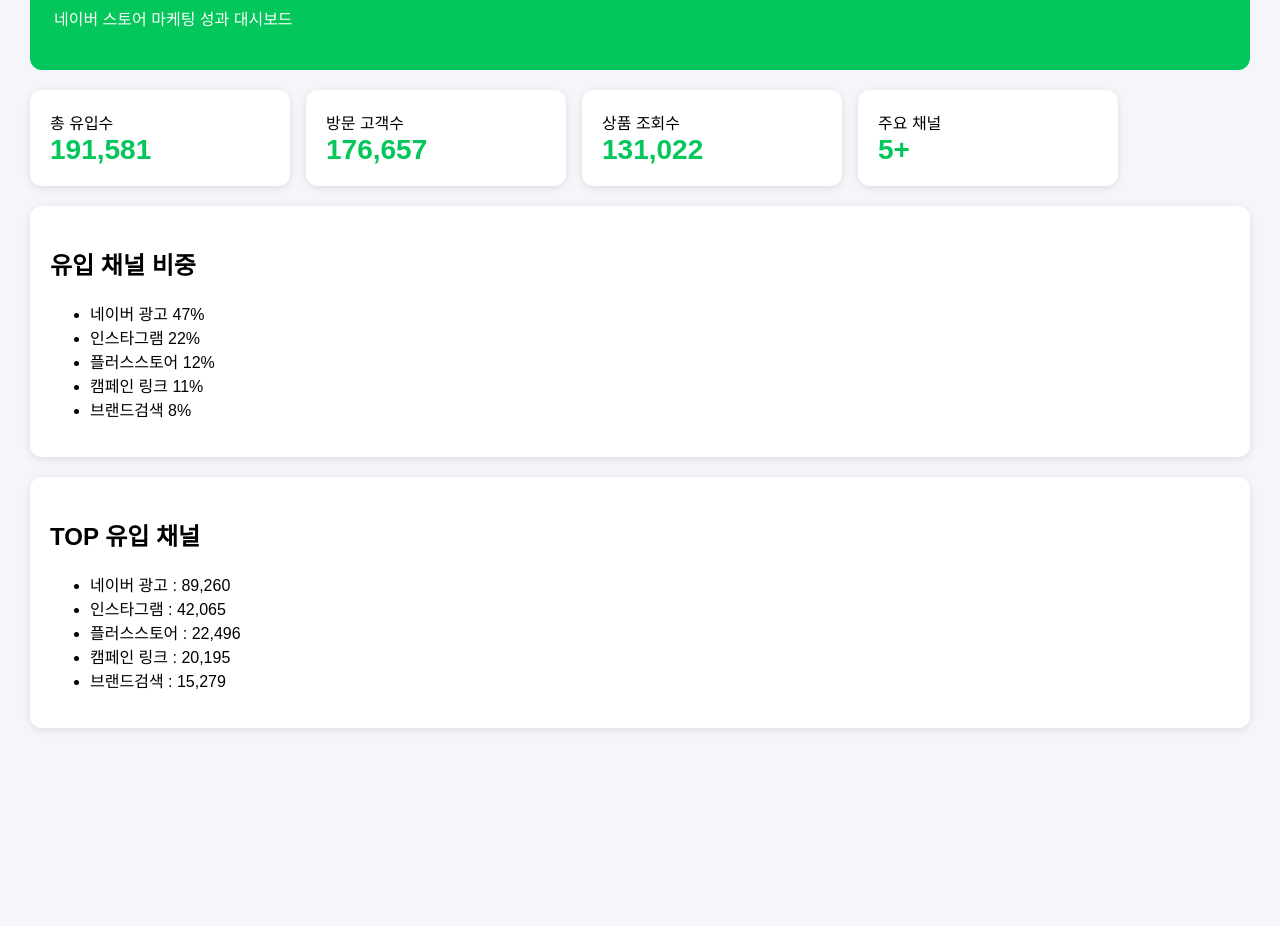
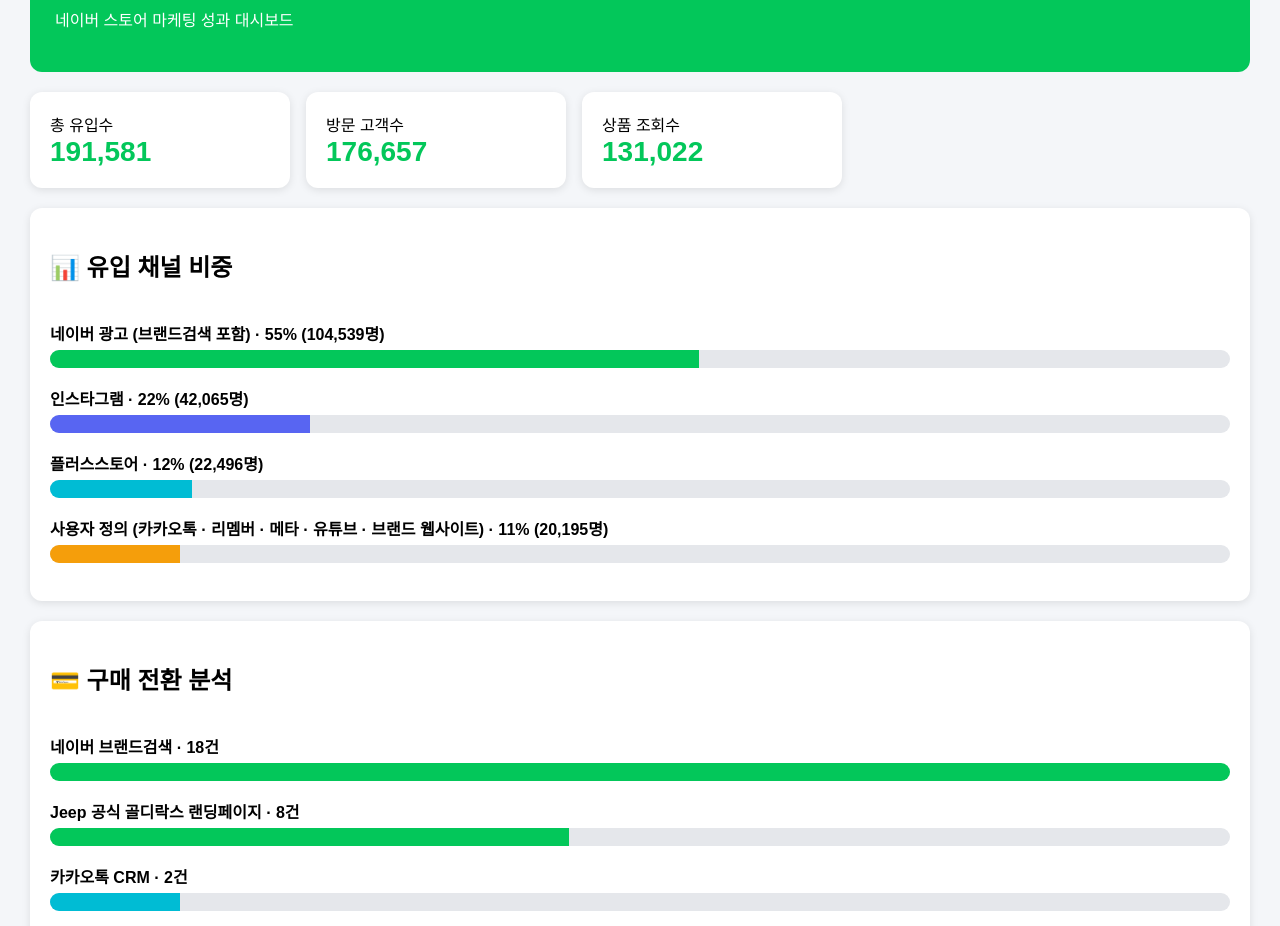
Before and after one commit to luke-jeong-dev/Naver-Jeep-Goldilocks, a plain HTML site: page index.html in a window 1280 px wide. Shown: the part 129-1055 px from the top of the page. Before the commit the page ends 887 px from the top, so only its background shows below. Drawn offline with Linux system fonts and the light colour scheme.

Commit message:
Update index.html

```diff
--- a/index.html
+++ b/index.html
@@ -2,20 +2,23 @@
 <html lang="ko">
 <head>
 <meta charset="UTF-8">
-<title>GOLDILOCKS Dashboard</title>
+<meta name="viewport" content="width=device-width, initial-scale=1.0">
+<title>GOLDILOCKS Campaign Dashboard</title>
+
 <style>
 body{
+  margin:0;
+  padding:30px;
   font-family:Arial,sans-serif;
   background:#f4f6f9;
-  margin:0;
-  padding:30px;
 }
 
 .header{
   background:#03C75A;
   color:white;
-  padding:24px;
+  padding:25px;
   border-radius:12px;
+  margin-bottom:20px;
 }
 
 .cards{
@@ -46,8 +49,35 @@ body{
   margin-top:20px;
   box-shadow:0 2px 8px rgba(0,0,0,.1);
 }
+
+.track{
+  height:18px;
+  background:#e5e7eb;
+  border-radius:999px;
+  overflow:hidden;
+  margin-bottom:18px;
+}
+
+.fill{
+  height:100%;
+  background:#03C75A;
+}
+
+.channel-title{
+  margin-bottom:5px;
+  font-weight:bold;
+}
+
+ul{
+  padding-left:20px;
+}
+
+li{
+  margin-bottom:10px;
+}
 </style>
 </head>
+
 <body>
 
 <div class="header">
@@ -72,33 +102,88 @@ body{
     <div class="value">131,022</div>
   </div>
 
-<div class="card">
-<div>주요 채널</div>
-<div class="value">5+</div>
+</div>
+
+<div class="section">
+  <h2>📊 유입 채널 비중</h2>
+  <br>
+
+  <div class="channel-title">
+    네이버 광고 (브랜드검색 포함) · 55% (104,539명)
+  </div>
+  <div class="track">
+    <div class="fill" style="width:55%"></div>
+  </div>
+
+  <div class="channel-title">
+    인스타그램 · 22% (42,065명)
+  </div>
+  <div class="track">
+    <div class="fill" style="width:22%; background:#5865F2;"></div>
+  </div>
+
+  <div class="channel-title">
+    플러스스토어 · 12% (22,496명)
+  </div>
+  <div class="track">
+    <div class="fill" style="width:12%; background:#00BCD4;"></div>
+  </div>
+
+  <div class="channel-title">
+    사용자 정의 (카카오톡 · 리멤버 · 메타 · 유튜브 · 브랜드 웹사이트) · 11% (20,195명)
+  </div>
+  <div class="track">
+    <div class="fill" style="width:11%; background:#F59E0B;"></div>
   </div>
 
 </div>
 
 <div class="section">
-<h2>유입 채널 비중</h2>
-<ul>
-<li>네이버 광고 47%</li>
-<li>인스타그램 22%</li>
-<li>플러스스토어 12%</li>
-<li>캠페인 링크 11%</li>
-<li>브랜드검색 8%</li>
-</ul>
+  <h2>💳 구매 전환 분석</h2>
+  <br>
+
+  <div class="channel-title">
+    네이버 브랜드검색 · 18건
+  </div>
+  <div class="track">
+    <div class="fill" style="width:100%;"></div>
+  </div>
+
+  <div class="channel-title">
+    Jeep 공식 골디락스 랜딩페이지 · 8건
+  </div>
+  <div class="track">
+    <div class="fill" style="width:44%; background:#03C75A;"></div>
+  </div>
+
+  <div class="channel-title">
+    카카오톡 CRM · 2건
+  </div>
+  <div class="track">
+    <div class="fill" style="width:11%; background:#00BCD4;"></div>
+  </div>
+
+  <div class="channel-title">
+    네이버 브랜드스토어 광고 · 2건
+  </div>
+  <div class="track">
+    <div class="fill" style="width:11%; background:#F59E0B;"></div>
+  </div>
+
 </div>
 
 <div class="section">
-<h2>TOP 유입 채널</h2>
+  <h2>📌 Key Insights</h2>
+
   <ul>
-<li>네이버 광고 : 89,260</li>
-<li>인스타그램 : 42,065</li>
-<li>플러스스토어 : 22,496</li>
-<li>캠페인 링크 : 20,195</li>
-<li>브랜드검색 : 15,279</li>
+    <li>총 191,581명의 유입과 131,022회의 상품 조회를 기록</li>
+    <li>네이버 광고(브랜드검색 포함)가 전체 유입의 55%를 차지하며 핵심 유입 채널 역할 수행</li>
+    <li>인스타그램은 42,065명의 방문자를 유입하며 브랜드 인지도 확대에 기여</li>
+    <li>카카오톡, 리멤버, 메타, 유튜브, 브랜드 웹사이트 등 사용자 정의 채널을 통해 20,195명의 추가 유입 확보</li>
+    <li>실제 구매는 네이버 브랜드검색과 Jeep 공식 골디락스 랜딩페이지에서 가장 많이 발생</li>
+    <li>브랜드명 및 차량 모델명을 직접 검색한 고객의 구매의도가 높게 나타남</li>
   </ul>
+
 </div>
 
 </body>
```
Lines whose indentation alone changed are shown as unchanged.
